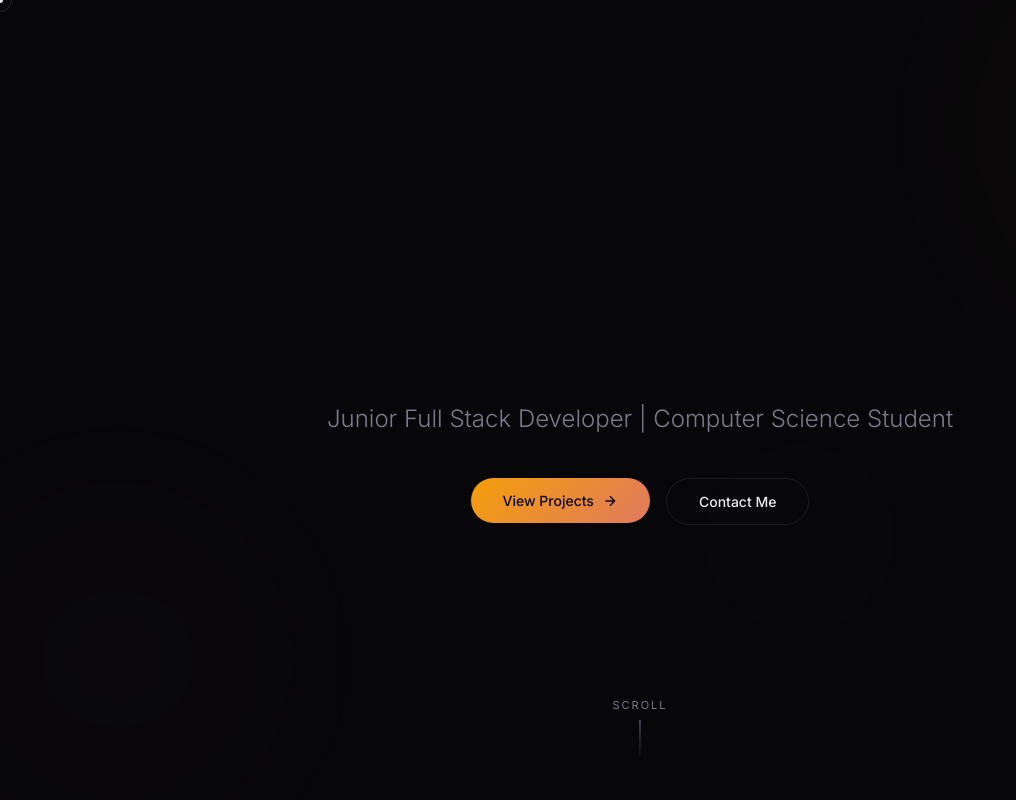
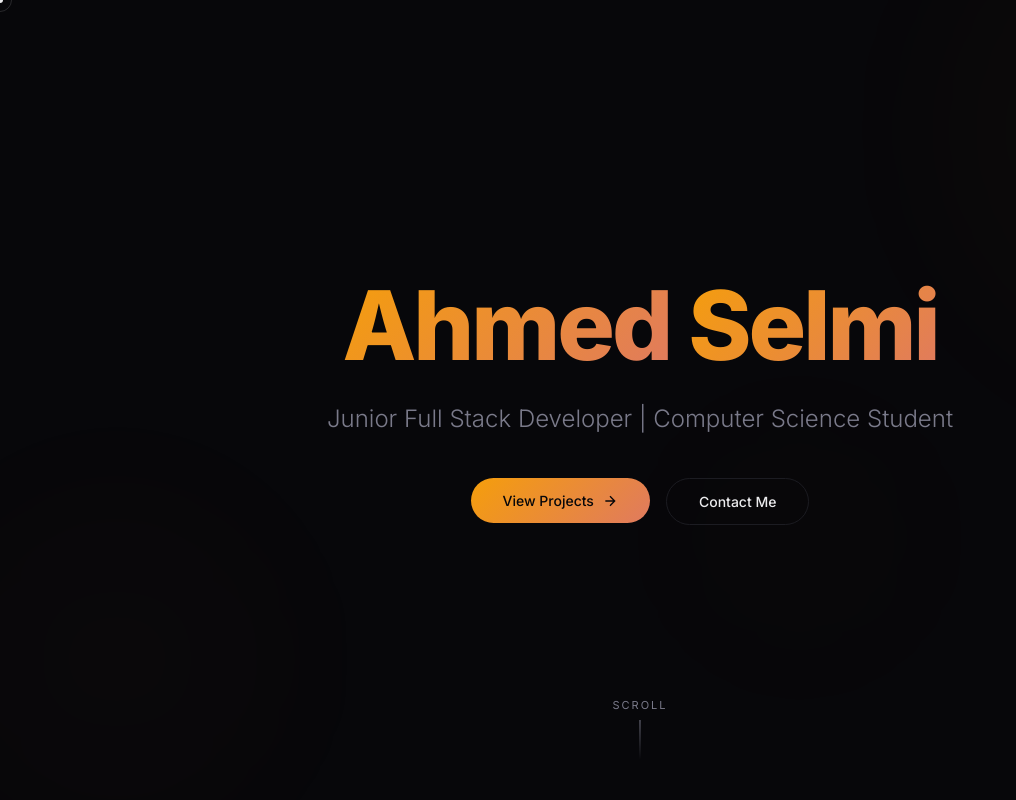
Before and after one commit to AhmedDjibbi/MyProfile, a Next.js app: page / in a window 1280 px wide. Shown: the top 800 px of the page, without its empty margins (0-1016 px from the left). Built offline with nearby package versions, Linux system fonts and the light colour scheme.

Commit message:
Fix hero name disappearing after SplitType wraps words - add gradient background to .word spans

```diff
--- a/src/app/globals.css
+++ b/src/app/globals.css
@@ -141,6 +141,13 @@ a, button, input, textarea, select, [role="button"] {
   -webkit-text-fill-color: transparent;
   background-clip: text;
   margin-bottom: 24px;
+}
+
+.hero-name .word {
+  background: linear-gradient(135deg, var(--accent) 0%, var(--accent-alt) 100%);
+  -webkit-background-clip: text;
+  -webkit-text-fill-color: transparent;
+  background-clip: text;
 }
 
 .hero-tagline {
```
